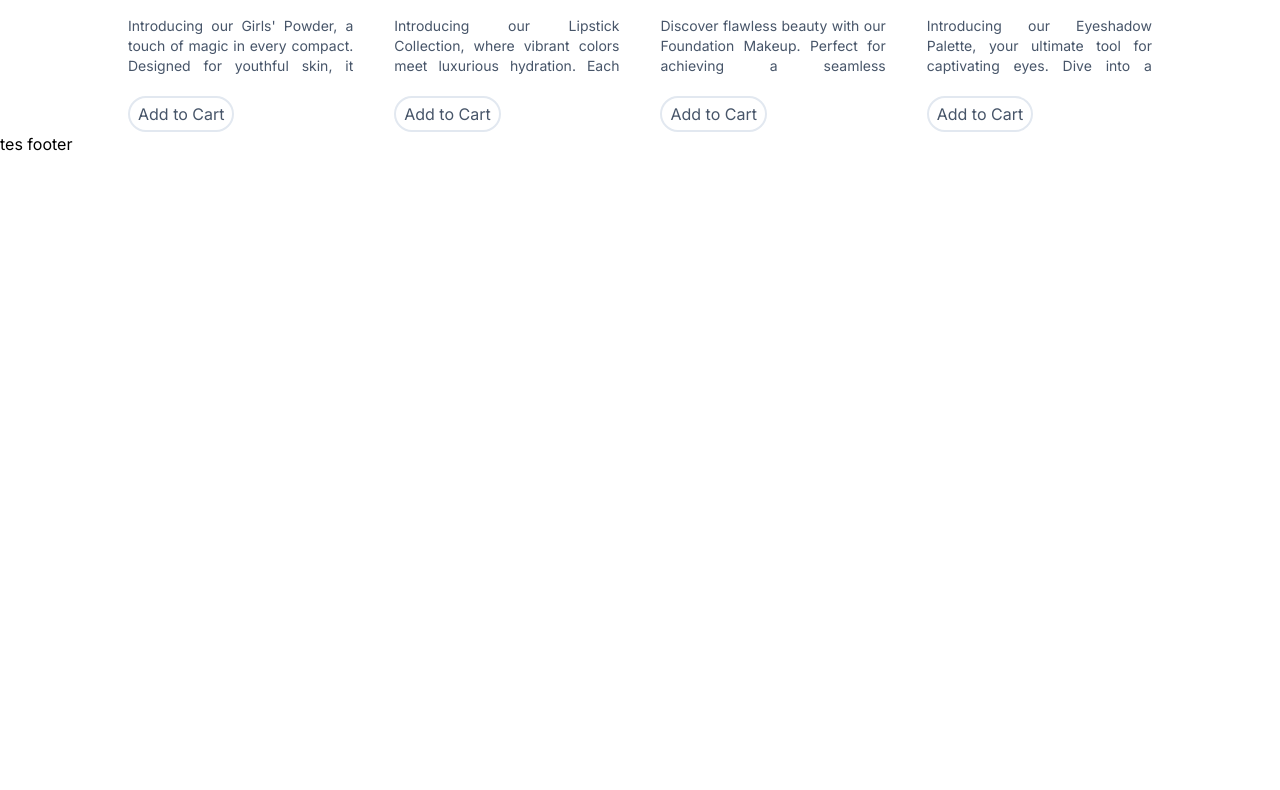
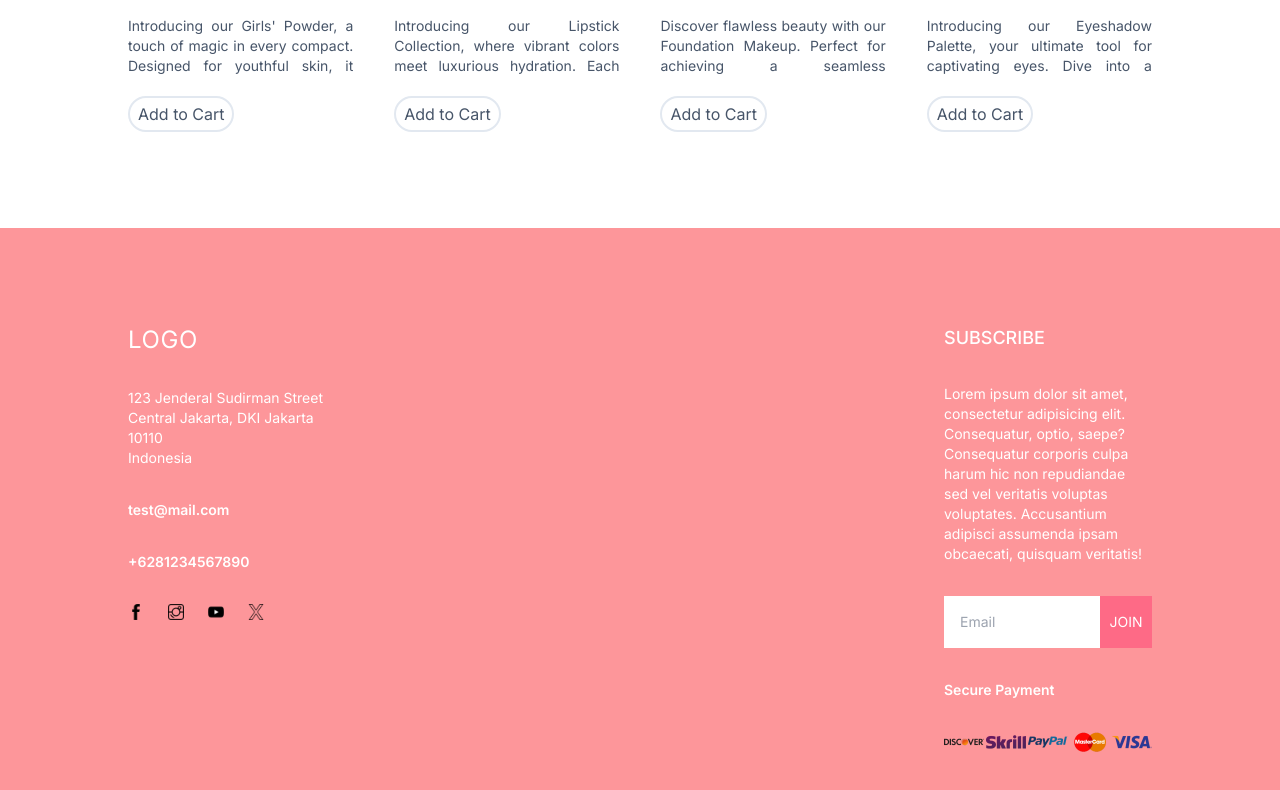
Before and after one commit to Azukii09/cosmetics-shop, a Next.js app: page / in a window 1280 px wide. Shown: the part 3464-4254 px from the top of the page. Before the commit the page ends 3620 px from the top, so only its background shows below. Built offline with nearby package versions, Linux system fonts and the light colour scheme.

Commit message:
#15-make footer sections
Signed-off-by: Azukii09 <azuknisianta@gmail.com>

```diff
--- a/src/components/feature/footer.tsx
+++ b/src/components/feature/footer.tsx
@@ -1,11 +1,60 @@
 "use client"
+
+import Logo from "@/components/tokens/logo";
+import Image from "next/image";
 
 export default function Footer(){
 
 
     return(
-        <nav className="">
-            tes footer
-        </nav>
+        <footer className="text-sm bg-secondary 24 text-white mt-24 py-24 px-4 md:px-8 lg:px-16 xl:px-32 2xl:px-64 ">
+            {/*Top*/}
+            <div className={"flex flex-col md:flex-row justify-between gap-24"}>
+                {/*left*/}
+                <div className={" w-full md:w-1/2 lg:w-1/4 flex flex-col gap-8"}>
+                    <Logo/>
+                    <p>
+                        123 Jenderal Sudirman Street<br/>
+                        Central Jakarta, DKI Jakarta 10110<br/>
+                        Indonesia
+                    </p>
+                    <span className={"font-semibold"}>test@mail.com</span>
+                    <span className={"font-semibold"}>+6281234567890</span>
+                    <div className={"flex gap-6"}>
+                        <Image src={"/assets/img/facebook.png"} alt="" width={16} height={16} />
+                        <Image src={"/assets/img/instagram.png"} alt="" width={16} height={16} />
+                        <Image src={"/assets/img/youtube.png"} alt="" width={16} height={16} />
+                        <Image src={"/assets/img/x.png"} alt="" width={16} height={16} />
+                    </div>
+                </div>
+                {/*center*/}
+                <div className={"w-1/2 hidden lg:flex justify-between"}></div>
+                {/*right*/}
+                <div className={"w-full md:w-1/2 lg:w-1/4 flex flex-col gap-8"}>
+                    <h1 className={"font-medium text-lg"}>SUBSCRIBE</h1>
+                    <p>
+                        <span>Lorem ipsum dolor sit amet, consectetur adipisicing elit. Consequatur, optio, saepe? Consequatur corporis culpa harum hic non repudiandae sed vel veritatis voluptas voluptates. Accusantium adipisci assumenda ipsam obcaecati, quisquam veritatis!</span>
+                    </p>
+                    <div className={"flex"}>
+                        <input
+                            type="text"
+                            placeholder="Email"
+                            className={"p-4 w-3/4"}
+                        />
+                        <button className={"w-1/4 bg-primary text-white"}>JOIN</button>
+                    </div>
+                    <span className={"font-semibold"}>Secure Payment</span>
+                    <div className={" flex justify-between"}>
+                        <Image src={"/assets/img/discover.png"} alt="" width={40} height={20} />
+                        <Image src={"/assets/img/skrill.png"} alt="" width={40} height={20} />
+                        <Image src={"/assets/img/paypal.png"} alt="" width={40} height={20} />
+                        <Image src={"/assets/img/mastercard.png"} alt="" width={40} height={20} />
+                        <Image src={"/assets/img/visa.png"} alt="" width={40} height={20} />
+                    </div>
+                </div>
+            </div>
+            {/*Bottom*/}
+            <div></div>
+        </footer>
     )
 }
```
